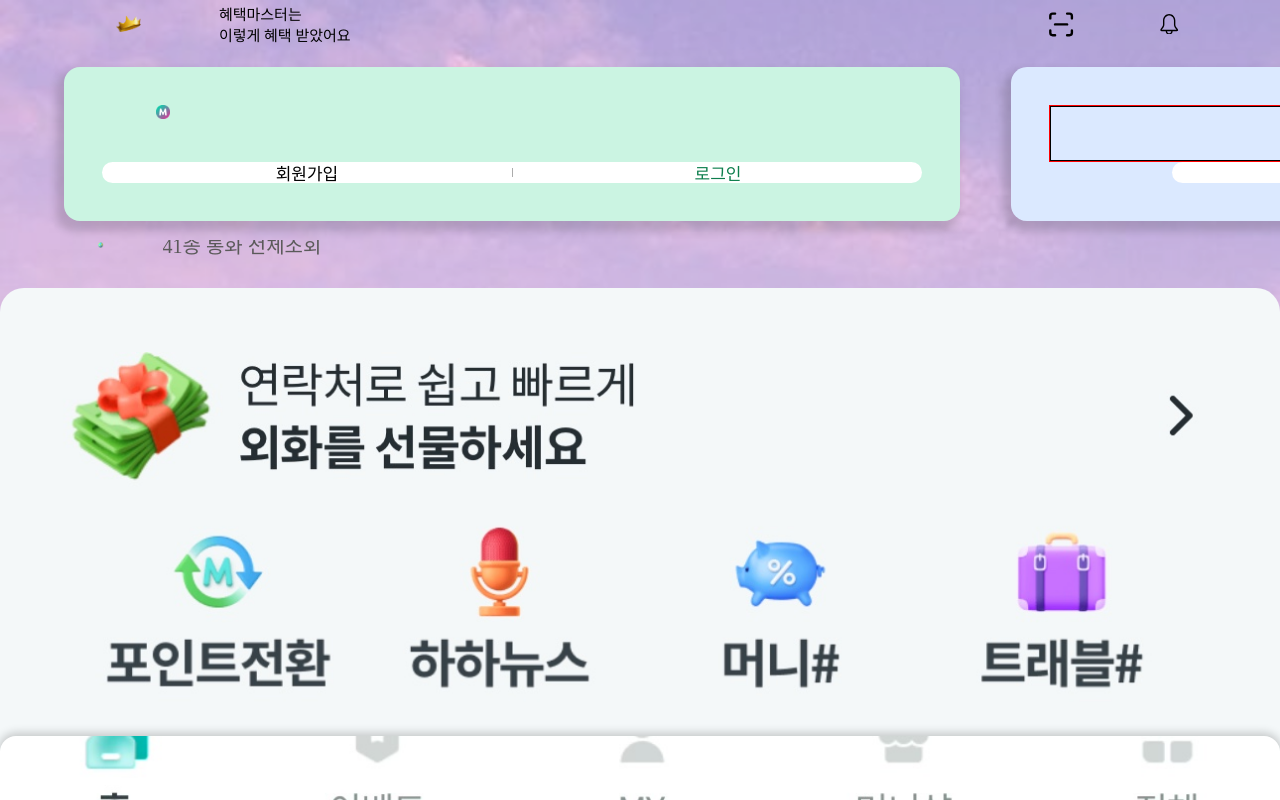
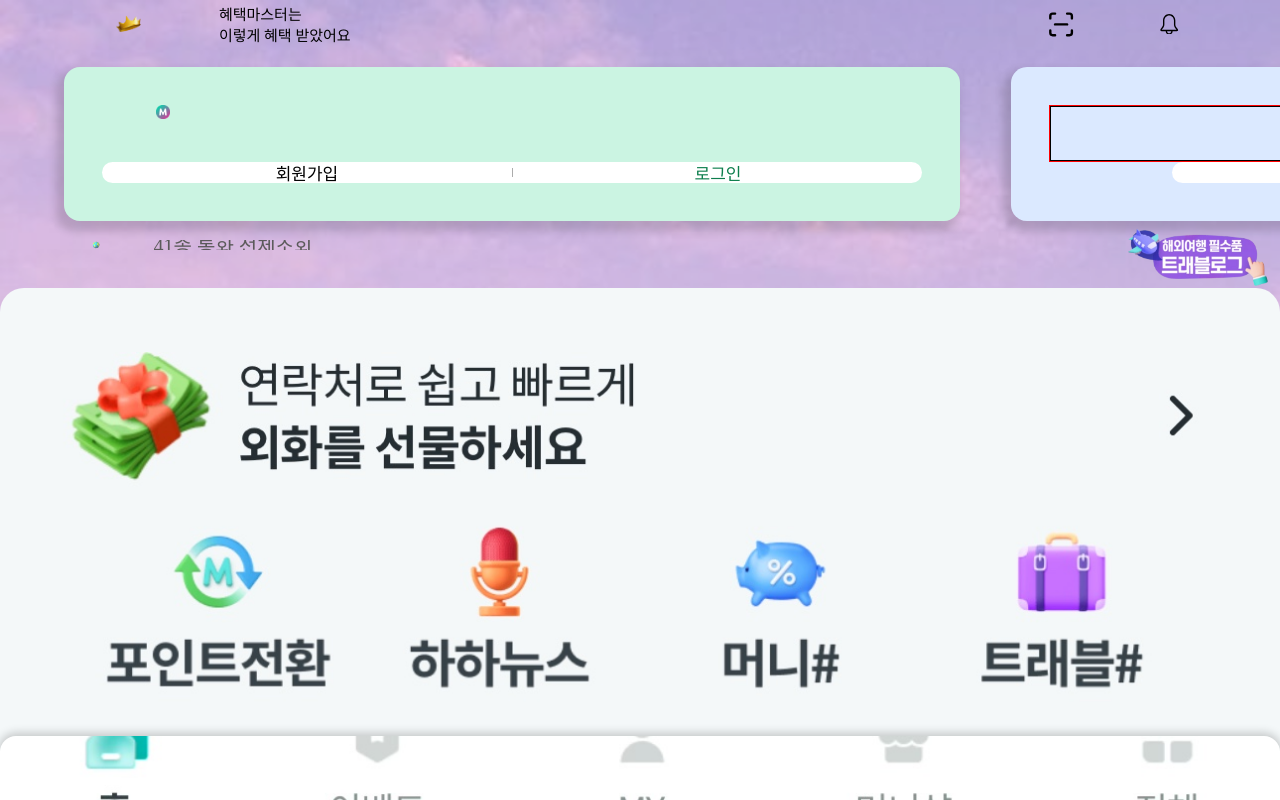
Before and after one commit to HanaOneEat/Frontend, a React (Create React App) app: page / in a window 1280 px wide. Built offline with nearby package versions, Linux system fonts and the light colour scheme; a web font is replaced by a local one.

Commit message:
set travellog img on main page

```diff
--- a/src/components/HomeMidBox.jsx
+++ b/src/components/HomeMidBox.jsx
@@ -1,10 +1,11 @@
 import React from "react";
+import { Link } from "react-router-dom";
 
 import MainBackground from "../assets/images/MainBackground.jpg";
 import Hanamoney_logo from "../assets/images/hanamoney_logo.png";
 import Earth from "../assets/images/earth.png";
 import NewIcon from "../assets/images/New_ver1.png";
-import { Link } from "react-router-dom";
+import Travellog from "../assets/images/travellog_img.png";
 
 const HomeMidBox = () => {
   return (
@@ -44,11 +45,14 @@
         </div>
       </div>
       <div className="bottom_text_box">
-        <img className="earth_icon" src={Earth} alt="지구본 이미지" />
-        <span className="text">
-          <span>41종 통화 </span>
-          전체조회
-        </span>
+        <div className="text_box">
+          <img className="earth_icon" src={Earth} alt="지구본 이미지" />
+          <span className="text">
+            <span>41종 통화 </span>
+            전체조회
+          </span>
+        </div>
+        <img className="travellog_image" src={Travellog} alt="트래블로그 이미지" />
       </div>
       <img className="background_image" src={MainBackground} alt="메인 페이지 배경" />
     </div>
--- a/src/styles/home.scss
+++ b/src/styles/home.scss
@@ -205,15 +205,26 @@
       // @include tempBorder;
       display: flex;
       flex-direction: row;
-      justify-content: start;
+      justify-content: space-between;
       align-items: center;
+      position: relative;
       width: 100%;
       height: 20%;
       padding-left: 3%;
       padding-bottom: 3%;
+      overflow: visible;
+      .text_box {
+        display: flex;
+        flex-direction: row;
+        justify-content: start;
+        align-items: center;
+        position: relative;
+        width: 50%;
+        height: 100%;
+        // @include tempBorder(red);
         .earth_icon {
-        width: 10%;
-        height: 80%;
+          width: 9vw;
+          height: 100%;
           object-fit: contain;
           filter: contrast(60%) brightness(130%);
           // @include tempBorder;
@@ -221,13 +232,22 @@
         .text {
           color: rgb(91, 90, 90);
           // @include tempBorder;
-        width: 100%;
+          width: fit-content;
           font-family: "Pretendard-Medium";
           font-size: 2rem;
           text-align: start;
           > span {
             font-family: "Pretendard-Bold";
           }
+        }
+      }
+      .travellog_image {
+        // @include tempBorder(red);
+        position: absolute;
+        right: 0;
+        bottom: 0;
+        width: fit-content;
+        height: 130%;
       }
     }
   }
```
Also changed, not shown: src/assets/images/travellog_img.png (added). Lines whose indentation alone changed are shown as unchanged.
